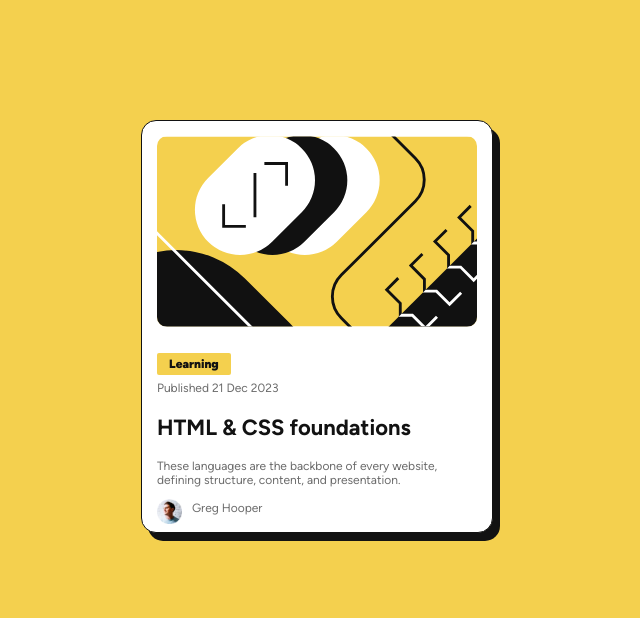
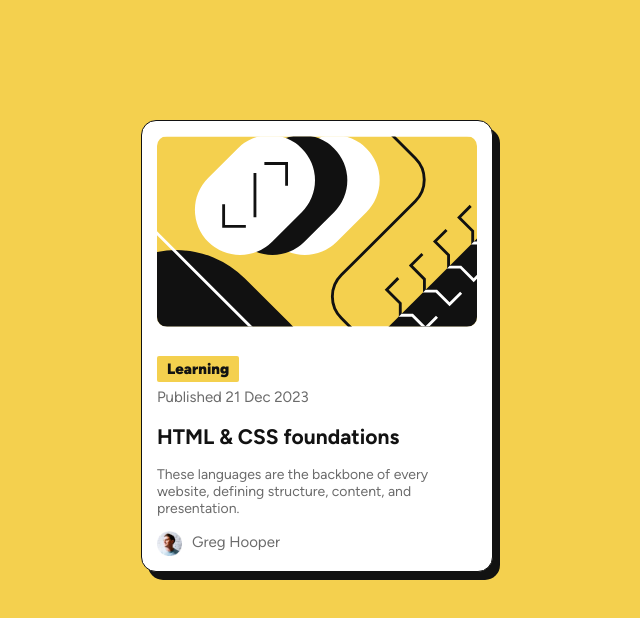
Before and after one commit to Raymond023/blog-preview, a plain HTML site: page index.html in a window 1280 px wide. Shown: the whole page, without its empty margins (323-963 px from the left). Drawn offline with Linux system fonts and the light colour scheme.

Commit message:
modified the font size to fit the design better

```diff
--- a/index.html
+++ b/index.html
@@ -33,7 +33,7 @@
       width: 250px;
     }
     h2{
-      font-size: 16px;
+      font-size: 17px;
     }
     a{
       text-decoration: none;
@@ -54,7 +54,7 @@
       font-weight: 950;
       margin-bottom: 8px;
       background-color: hsl(47, 88%, 63%);
-      padding: 4px 12px;
+      padding: 4px 10px;
       border-radius: 2px;
       width: fit-content;
     }
@@ -62,7 +62,7 @@
       margin-left: 15px;
       width: 260px;
     }
-    section p{
+    .main{
       font-size: 12px;
     }
     .greg{
@@ -78,9 +78,6 @@
       margin-top: 2px;
     }
 
-    @media screen and(min-width:450px) {
-
-    }
 
     @media screen and (min-width:800px) {
       .container{
@@ -91,12 +88,16 @@
         height: auto;
       }
       h2{
-      font-size: 22px;
+        font-size: 21px;
       }
       section{
         width: 295px;
         }
+      .main{
+        font-size: 14px;
       }
+    }
+
   </style>
 </head>
 <body>
@@ -109,7 +110,7 @@
         <h2><a href="#">HTML & CSS foundations</a>
         </h2>
 
-        <p style="font-size: x;">
+        <p class="main">
         These languages are the backbone of every website, defining structure, content, and presentation.
         </p>
 
```
Lines whose indentation alone changed are shown as unchanged.
